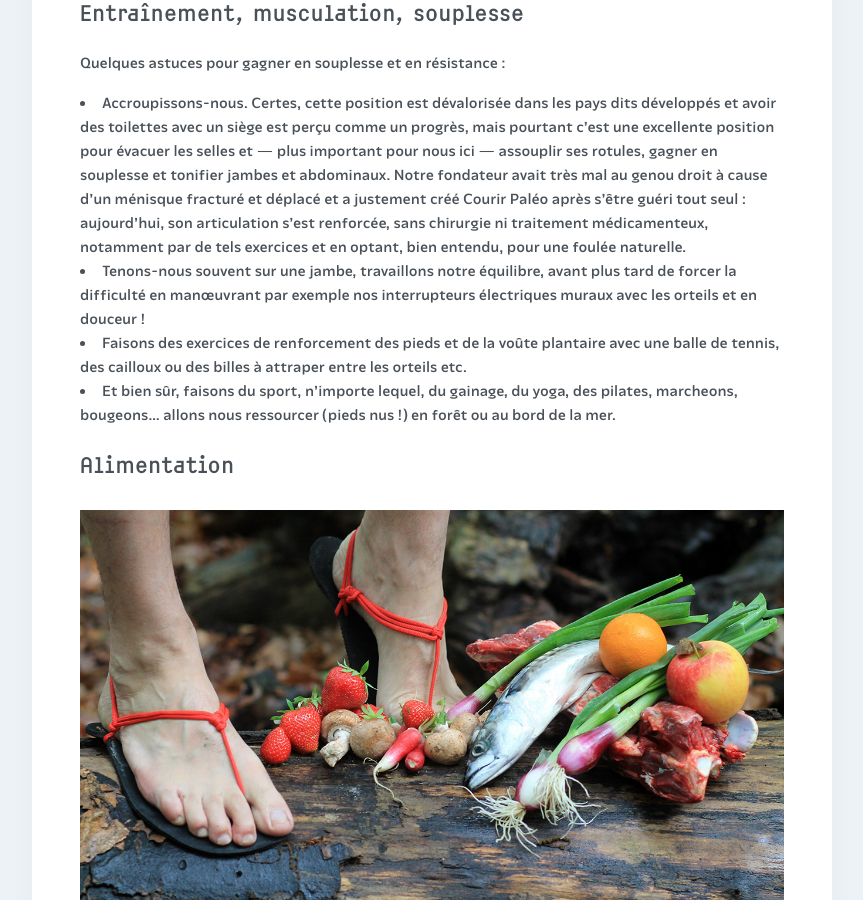
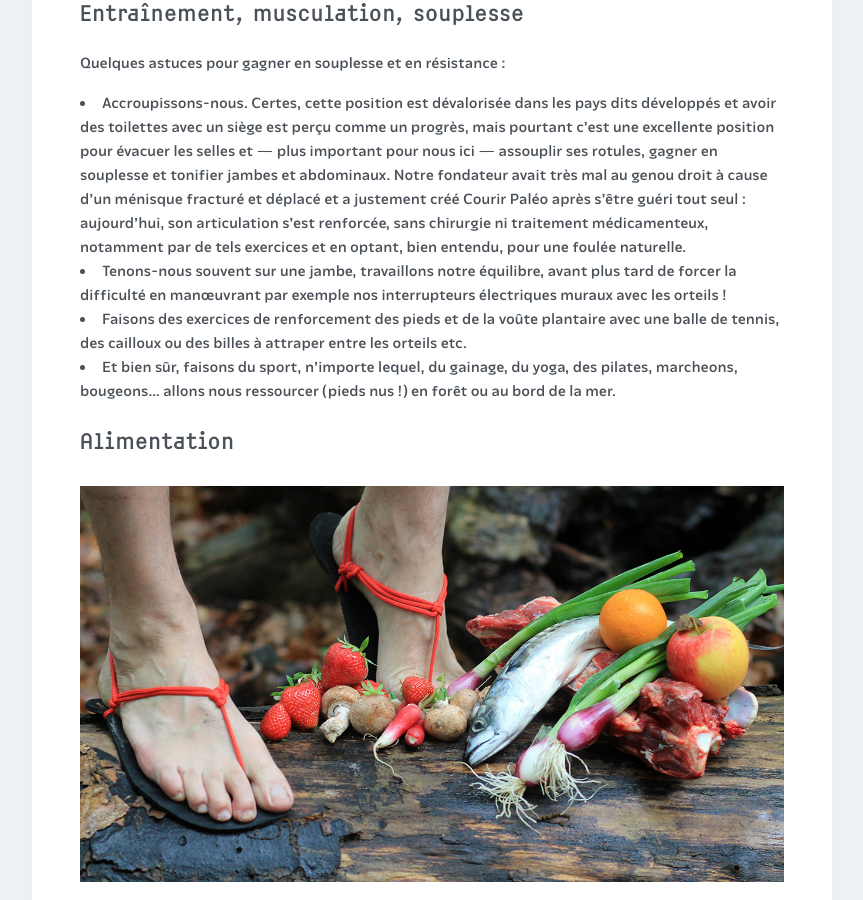
Before and after one commit to courirpaleo/courirpaleo.github.io, a Jekyll site: the page built from _pages/ressources.md, in a window 1280 px wide and 900 px high, scrolled down 2696 px. Shown: the whole window, without its empty margins (208-1071 px from the left). Built offline with Jekyll 4.4.1, drawn with Linux system fonts in a browser that asks for light colours; some web fonts are replaced.

Commit message:
Update ressources.md

```diff
--- a/_pages/ressources.md
+++ b/_pages/ressources.md
@@ -23,7 +23,7 @@ Cela dit, bien sûr, protégeons-nous des cailloux, du froid et d'un sol brûlan
 ## Entraînement, musculation, souplesse
 Quelques astuces pour gagner en souplesse et en résistance&nbsp;:
 - Accroupissons-nous. Certes, cette position est dévalorisée dans les pays dits développés et avoir des toilettes avec un siège est perçu comme un progrès, mais pourtant c'est une excellente position pour évacuer les selles et &mdash;&nbsp;plus important pour nous ici&nbsp;&mdash; assouplir ses rotules, gagner en souplesse et tonifier jambes et abdominaux. Notre fondateur avait très mal au genou droit à cause d'un ménisque fracturé et déplacé et a justement créé Courir Paléo après s'être guéri tout seul&nbsp;: aujourd'hui, son articulation s'est renforcée, sans chirurgie ni traitement médicamenteux, notamment par de tels exercices et en optant, bien entendu, pour une foulée naturelle.
-- Tenons-nous souvent sur une jambe, travaillons notre équilibre, avant plus tard de forcer la difficulté en man&oelig;uvrant par exemple nos interrupteurs électriques muraux avec les orteils et en douceur&nbsp;!
+- Tenons-nous souvent sur une jambe, travaillons notre équilibre, avant plus tard de forcer la difficulté en man&oelig;uvrant par exemple nos interrupteurs électriques muraux avec les orteils&nbsp;!
 - Faisons des exercices de renforcement des pieds et de la voûte plantaire avec une balle de tennis, des cailloux ou des billes à attraper entre les orteils etc.
 - Et bien sûr, faisons du sport, n'importe lequel, du gainage, du yoga, des pilates, marcheons, bougeons... allons nous ressourcer (pieds nus&nbsp;!) en forêt ou au bord de la mer.
 
```
